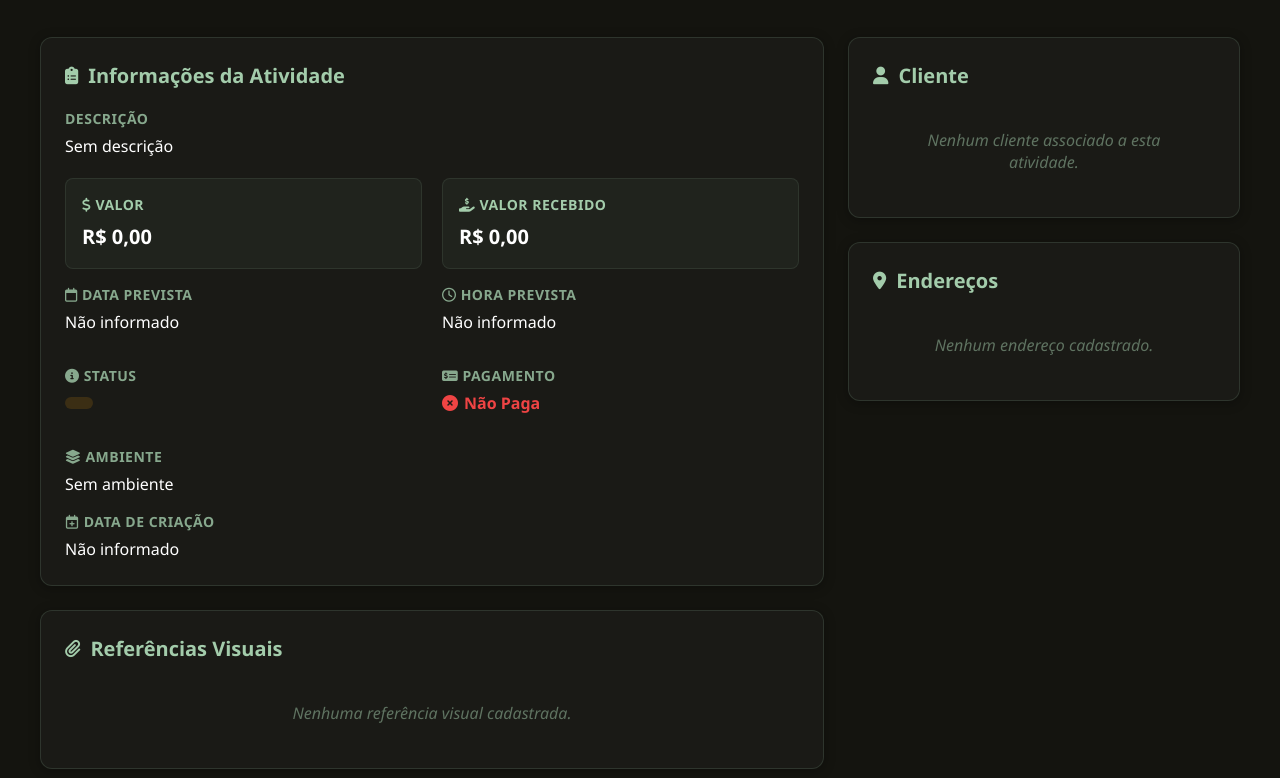
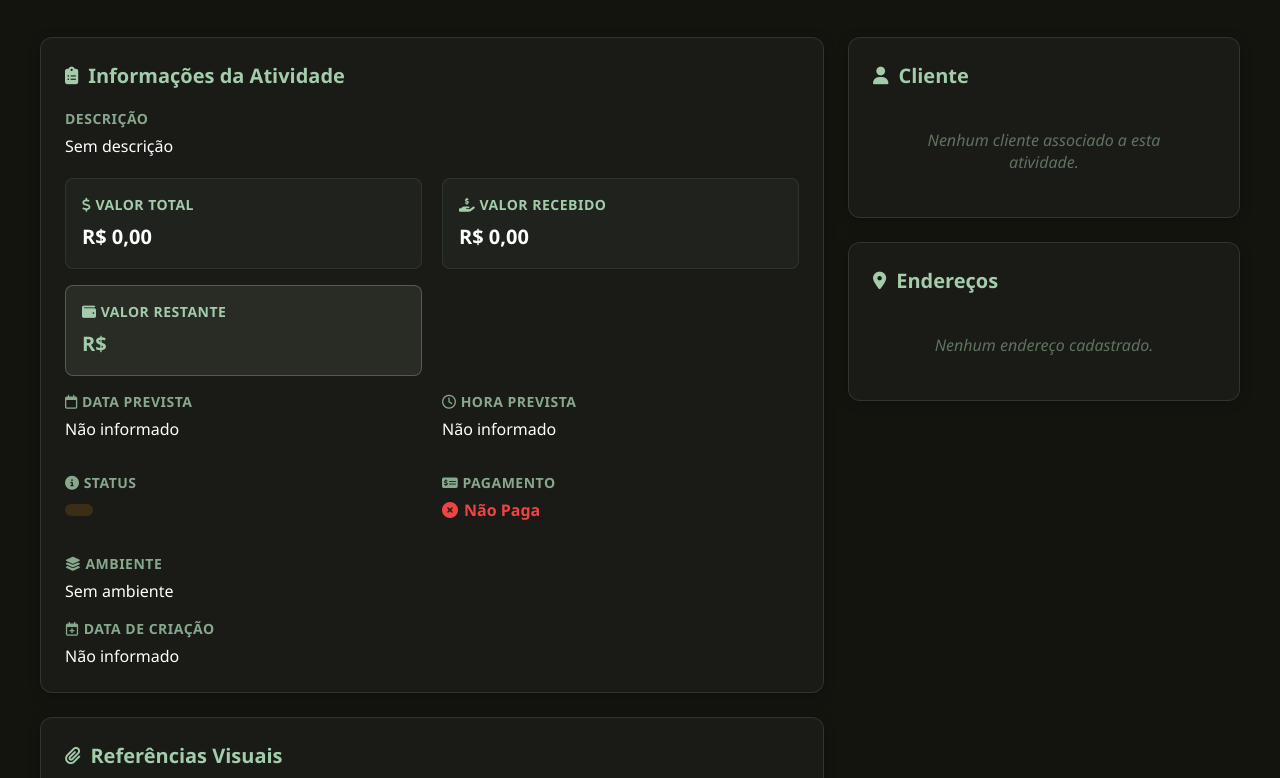
Before and after one commit to itallume/Planit, a Django app: template atividade/templates/atividade/detalhe.html in a window 1280 px wide. Shown: the part 181-959 px from the top of the page. Run offline with Django 3.2, Linux system fonts and the light colour scheme; the template is opened without the code that fills it, so the values that code supplies are empty.

Commit message:
feat: ui financeiro

```diff
--- a/atividade/templates/atividade/detalhe.html
+++ b/atividade/templates/atividade/detalhe.html
@@ -275,12 +275,21 @@
 
                     <div class="row" style="margin-top: 20px;">
                         <div class="info-card">
-                            <div class="label"><i class="fas fa-dollar-sign"></i> Valor</div>
+                            <div class="label"><i class="fas fa-dollar-sign"></i> Valor Total</div>
                             <div class="valor">R$ {{ atividade.valor|floatformat:2|default:"0,00" }}</div>
                         </div>
                         <div class="info-card">
                             <div class="label"><i class="fas fa-hand-holding-usd"></i> Valor Recebido</div>
                             <div class="valor">R$ {{ atividade.valor_recebido|floatformat:2|default:"0,00" }}</div>
+                        </div>
+                    </div>
+
+                    <div class="row" style="margin-top: 16px;">
+                        <div class="info-card" style="background: {% if atividade.valor_recebido < atividade.valor %}rgba(242, 104, 0, 0.1){% else %}rgba(163, 204, 171, 0.1){% endif %}; border-color: {% if atividade.valor_recebido < atividade.valor %}rgba(242, 104, 0, 0.3){% else %}rgba(163, 204, 171, 0.3){% endif %};">
+                            <div class="label"><i class="fas fa-wallet"></i> Valor Restante</div>
+                            <div class="valor" style="font-size: 1.25rem; font-weight: 600; color: {% if atividade.valor_recebido < atividade.valor %}var(--primary-orange){% else %}var(--green-light){% endif %};">
+                                R$ {% widthratio atividade.valor 1 1 as v %}{% widthratio atividade.valor_recebido -1 1 as vr %}{{ v|add:vr|floatformat:2 }}
+                            </div>
                         </div>
                     </div>
 
```
Also changed, not shown: atividade/forms.py (+11 -0 lines).
